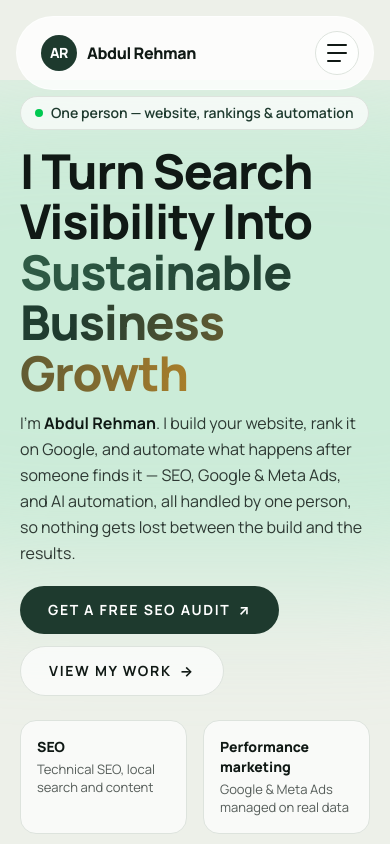
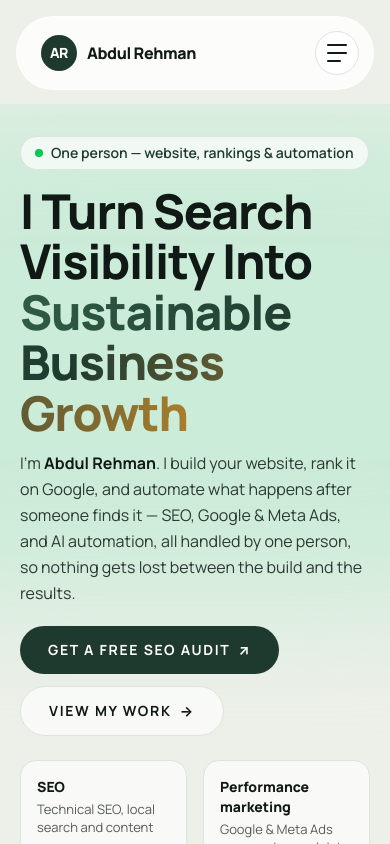
Before and after one commit to bodycartoon0111-netizen/abdul-rehman-portfolio, a Next.js app: page / in a window 390 px wide. Shown: the top 844 px of the page. Built offline with nearby package versions, Linux system fonts and the light colour scheme; no server answers.

Commit message:
Fix hero spacing: lower hero text below nav and add bg-transparent to portrait figure

```diff
--- a/app/page.tsx
+++ b/app/page.tsx
@@ -49,9 +49,9 @@ export default function HomePage() {
             <JsonLd data={buildOfferCatalogJsonLd(services)} />
 
       {/* ── Hero ───────────────────────────────────────────────────── */}
-            <section className="relative -mt-8 overflow-hidden bg-paper md:-mt-12">
+            <section className="relative -mt-2 overflow-hidden bg-paper md:-mt-4">
         <div className="pointer-events-none absolute left-1/2 top-0 h-[500px] w-[900px] -translate-x-1/2 rounded-full bg-mint/50 blur-3xl" />
-                                                        <Container className="relative grid gap-8 pb-8 pt-4 md:pb-10 md:pt-6 lg:grid-cols-2 lg:items-center">
+                                                        <Container className="relative grid gap-8 pb-8 pt-8 md:pb-10 md:pt-10 lg:grid-cols-2 lg:items-center">
                             <div><p className="inline-flex items-center gap-2 rounded-full border border-line bg-white/70 px-3.5 py-1.5 text-sm font-semibold text-pine"><span aria-hidden="true" className="h-2 w-2 rounded-full bg-green-500" />One person — website, rankings &amp; automation</p><h1 className="mt-4 max-w-3xl text-balance text-5xl font-extrabold leading-[1.05] tracking-tight text-ink">
                                         I Turn Search Visibility Into{" "}<span className="bg-gradient-to-r from-pine-bright via-pine to-gold bg-clip-text text-transparent">Sustainable Business Growth</span>
               </h1>
@@ -86,7 +86,7 @@ export default function HomePage() {
           <Reveal delay={0.15} className="relative">
             <div className="relative">
                               <HeroVisual className="h-[400px] md:h-[560px]" />
-              <figure className="absolute -bottom-2 left-4 z-30 md:left-8">
+              <figure className="absolute -bottom-2 left-4 z-30 bg-transparent md:left-8">
                 <Image
                   src="/images/abdul-rehman.webp"
                   alt="Portrait of Abdul Rehman"
```
